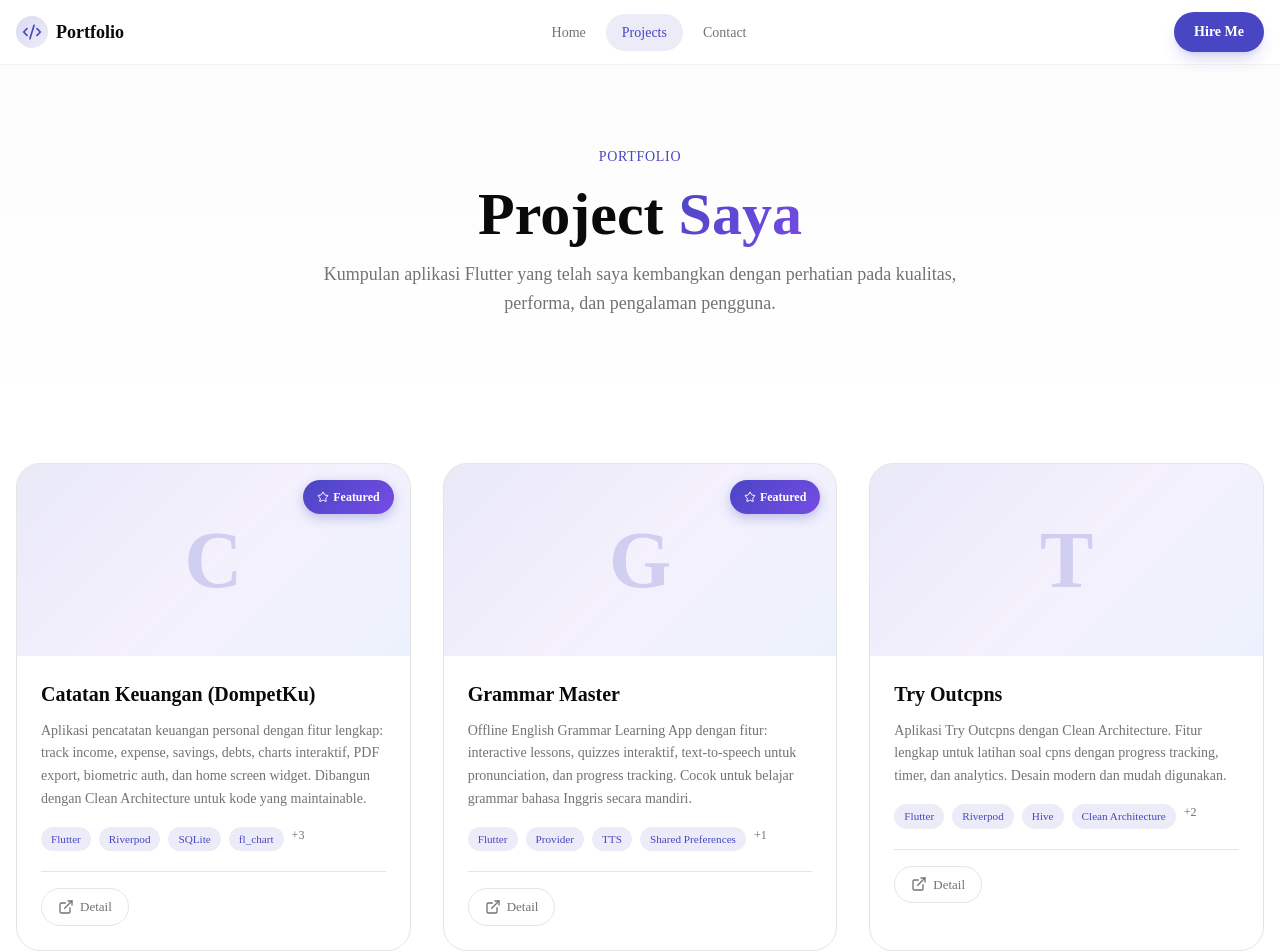
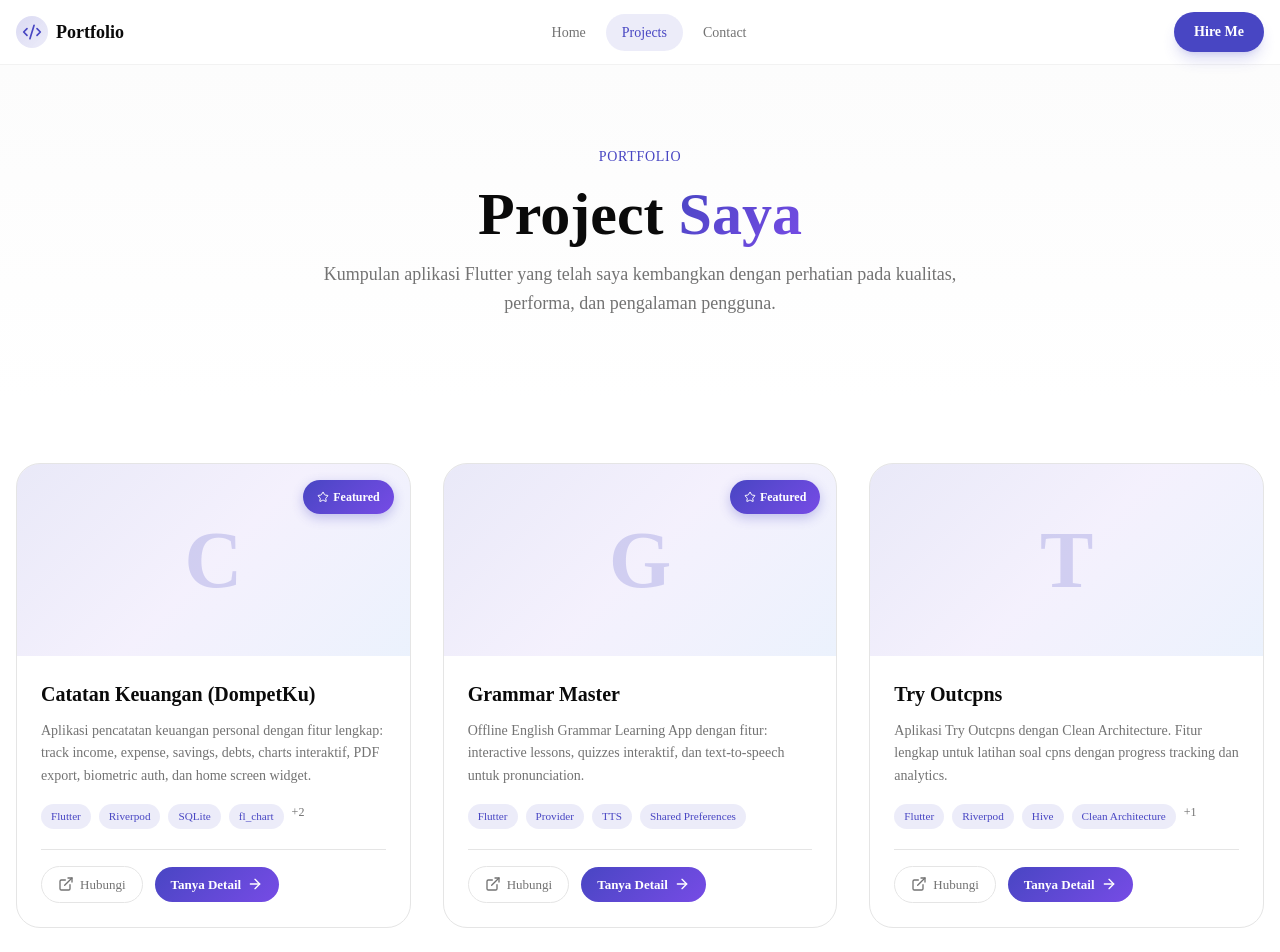
Before and after one commit to imamabdurrahmann/portfolio, a Next.js app: page /projects in a window 1280 px wide. Shown: the top 952 px of the page. Built offline with nearby package versions, Linux system fonts and the light colour scheme.

Commit message:
Fix project detail button - add WhatsApp and contact links

```diff
--- a/src/app/globals.css
+++ b/src/app/globals.css
@@ -556,3 +556,21 @@
   color: oklch(0.475 0.19 277.35);
   background: oklch(0.475 0.19 277.35 / 5%);
 }
+
+.btn-primary-sm {
+  display: inline-flex;
+  align-items: center;
+  gap: 0.375rem;
+  padding: 0.5rem 1rem;
+  font-size: 0.8125rem;
+  font-weight: 600;
+  border-radius: 9999px;
+  background: linear-gradient(135deg, oklch(0.475 0.19 277.35), oklch(0.55 0.22 290));
+  color: white;
+  transition: all 0.2s ease;
+}
+
+.btn-primary-sm:hover {
+  transform: translateY(-1px);
+  box-shadow: 0 4px 12px oklch(0.475 0.19 277.35 / 30%);
+}
--- a/src/app/projects/page.tsx
+++ b/src/app/projects/page.tsx
@@ -5,23 +5,26 @@ const projects = [
   {
     id: "1",
     title: "Catatan Keuangan (DompetKu)",
-    description: "Aplikasi pencatatan keuangan personal dengan fitur lengkap: track income, expense, savings, debts, charts interaktif, PDF export, biometric auth, dan home screen widget. Dibangun dengan Clean Architecture untuk kode yang maintainable.",
-    tech: ["Flutter", "Riverpod", "SQLite", "fl_chart", "PDF", "Biometric Auth", "GoRouter"],
+    description: "Aplikasi pencatatan keuangan personal dengan fitur lengkap: track income, expense, savings, debts, charts interaktif, PDF export, biometric auth, dan home screen widget.",
+    tech: ["Flutter", "Riverpod", "SQLite", "fl_chart", "PDF", "Biometric Auth"],
     featured: true,
+    contactMessage: "Halo Imam, saya tertarik dengan project DompetKu - Catatan Keuangan",
   },
   {
     id: "2",
     title: "Grammar Master",
-    description: "Offline English Grammar Learning App dengan fitur: interactive lessons, quizzes interaktif, text-to-speech untuk pronunciation, dan progress tracking. Cocok untuk belajar grammar bahasa Inggris secara mandiri.",
-    tech: ["Flutter", "Provider", "TTS", "Shared Preferences", "Google Fonts"],
+    description: "Offline English Grammar Learning App dengan fitur: interactive lessons, quizzes interaktif, dan text-to-speech untuk pronunciation.",
+    tech: ["Flutter", "Provider", "TTS", "Shared Preferences"],
     featured: true,
+    contactMessage: "Halo Imam, saya tertarik dengan project Grammar Master",
   },
   {
     id: "3",
     title: "Try Outcpns",
-    description: "Aplikasi Try Outcpns dengan Clean Architecture. Fitur lengkap untuk latihan soal cpns dengan progress tracking, timer, dan analytics. Desain modern dan mudah digunakan.",
-    tech: ["Flutter", "Riverpod", "Hive", "Clean Architecture", "GoRouter", "Dio"],
+    description: "Aplikasi Try Outcpns dengan Clean Architecture. Fitur lengkap untuk latihan soal cpns dengan progress tracking dan analytics.",
+    tech: ["Flutter", "Riverpod", "Hive", "Clean Architecture", "GoRouter"],
     featured: false,
+    contactMessage: "Halo Imam, saya tertarik dengan project Try Outcpns",
   },
 ];
 
@@ -50,8 +53,8 @@ export default function ProjectsPage() {
         <div className="container mx-auto px-4">
           <div className="grid md:grid-cols-2 lg:grid-cols-3 gap-8">
             {projects.map((project) => (
-              <div key={project.id} className="project-card-new group">
-                <div className="project-image-new">
+              <div key={project.id} className="project-card-new group flex flex-col">
+                <div className="project-image-new cursor-pointer">
                   <div className="project-gradient" />
                   <span className="project-initial-new">{project.title.charAt(0)}</span>
                   {project.featured && (
@@ -61,11 +64,11 @@ export default function ProjectsPage() {
                     </div>
                   )}
                 </div>
-                <div className="project-content-new">
+                <div className="project-content-new flex-1 flex flex-col">
                   <h3 className="text-xl font-bold group-hover:text-primary transition-colors">
                     {project.title}
                   </h3>
-                  <p className="mt-3 text-sm text-muted-foreground leading-relaxed">
+                  <p className="mt-3 text-sm text-muted-foreground leading-relaxed flex-1">
                     {project.description}
                   </p>
                   <div className="flex flex-wrap gap-2 mt-4">
@@ -79,10 +82,19 @@ export default function ProjectsPage() {
                     )}
                   </div>
                   <div className="flex items-center gap-3 mt-5 pt-4 border-t border-border">
-                    <button className="btn-outline-sm">
+                    <Link
+                      href={`https://wa.me/6282375227802?text=${encodeURIComponent(project.contactMessage)}`}
+                      target="_blank"
+                      rel="noopener noreferrer"
+                      className="btn-outline-sm"
+                    >
                       <ExternalLink className="w-4 h-4" />
-                      Detail
-                    </button>
+                      Hubungi
+                    </Link>
+                    <Link href="/contact" className="btn-primary-sm">
+                      Tanya Detail
+                      <ArrowRight className="w-4 h-4" />
+                    </Link>
                   </div>
                 </div>
               </div>
```
